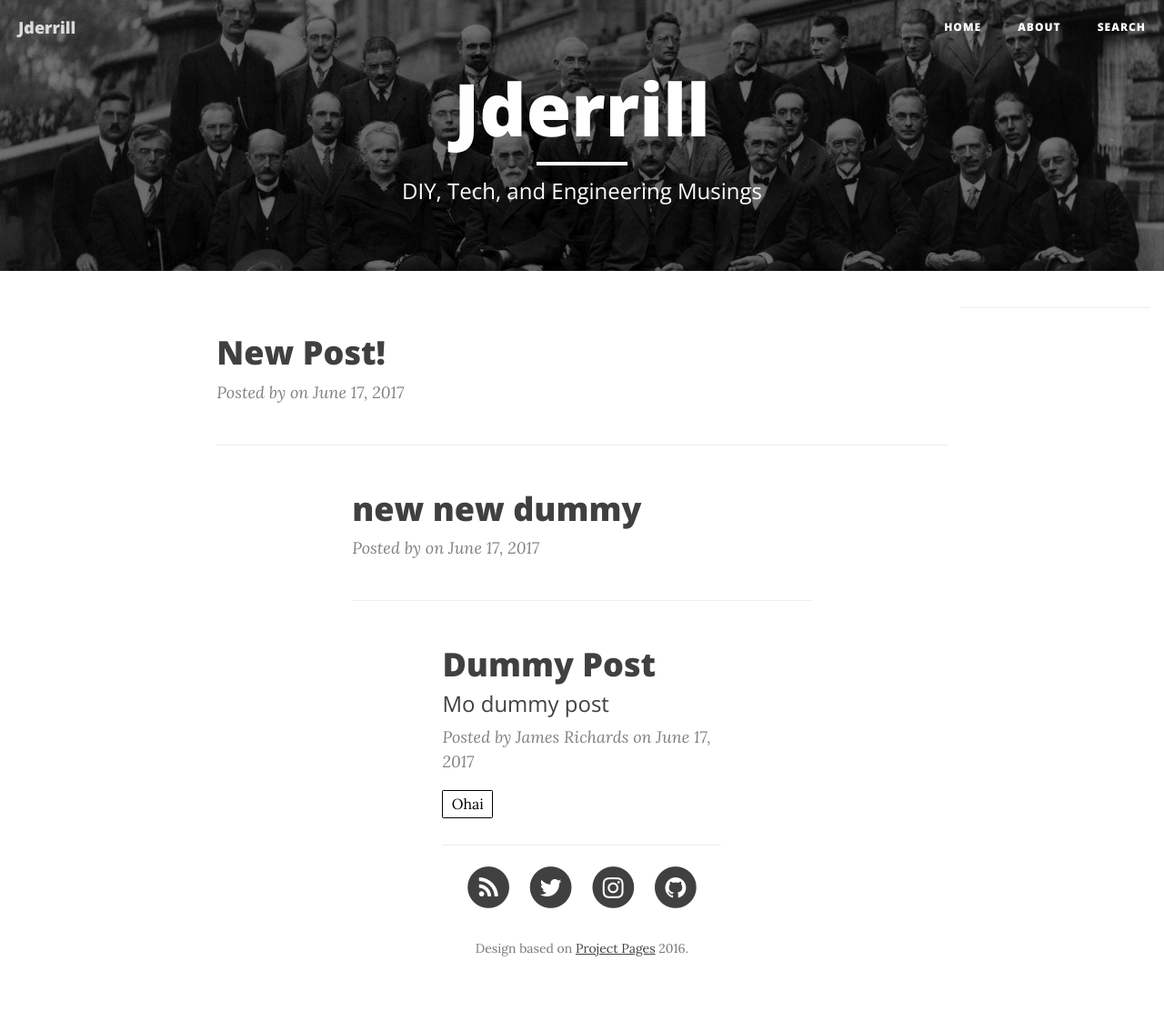
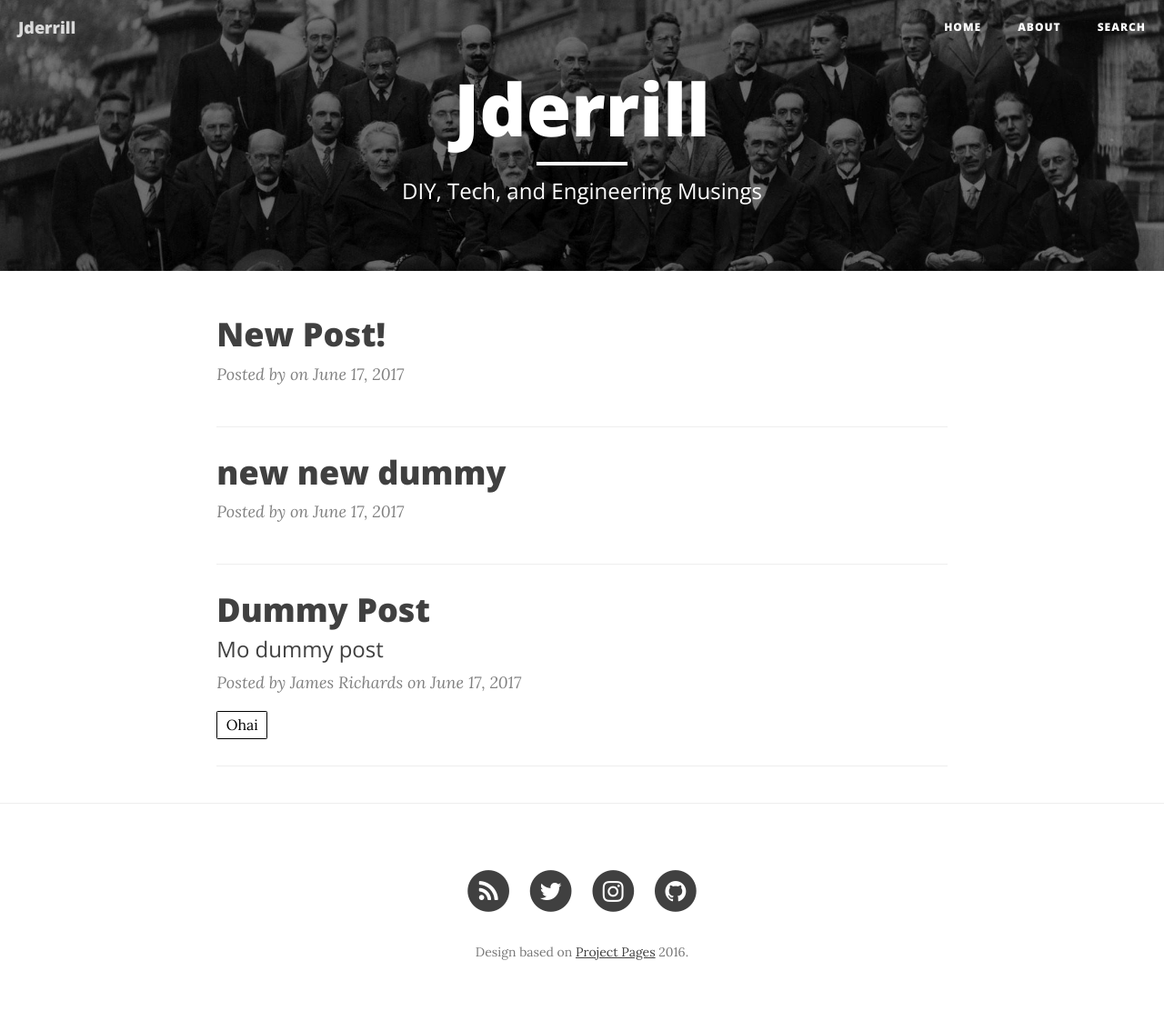
Before and after one commit to Jderrill/Jderrill.github.io, a Jekyll site: the page built from index.html, in a window 1280 px wide. Shown: the whole page at 91% size. Built offline with Jekyll 4.4.1, drawn with Linux system fonts in a browser that asks for light colours; nearby versions of some CDN libraries; the list of posts is cut into pages by our own code.

Commit message:
Fixed home page layout

```diff
--- a/index.html
+++ b/index.html
@@ -1,8 +1,8 @@
 ---
 layout: page
 ---
+<div class="col-lg-8 col-lg-offset-2 col-md-10 col-md-offset-1">
 {% for post in paginator.posts %}
-<div class="col-lg-8 col-lg-offset-2 col-md-10 col-md-offset-1">
     <div class="post-preview">
         <a href="{{ post.url | prepend: site.baseurl }}">
             <h2 class="post-title">            {{ post.title }}
```
